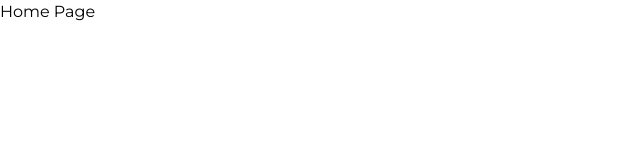
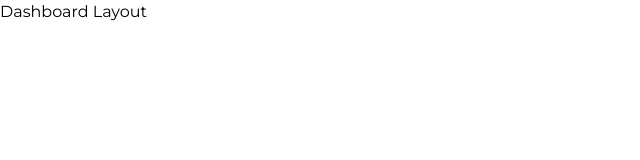
Before and after one commit to The-Team-Dream/SecureMail-Frontend, a Next.js app: page / in a window 1280 px wide. Shown: the top 160 px of the page, without its empty margins (0-640 px from the left). Built offline with nearby package versions, Linux system fonts and the light colour scheme.

Commit message:
feat: add Dashboard layout and page components

```diff
--- /dev/null
+++ b/src/app/(dashboard)/layout.tsx
@@ -0,0 +1,7 @@
+import React from "react";
+
+const DashboardLayout = () => {
+  return <div>Dashboard Layout</div>;
+};
+
+export default DashboardLayout;
--- /dev/null
+++ b/src/app/(dashboard)/page.tsx
@@ -0,0 +1,7 @@
+import React from "react";
+
+const Dashboard = () => {
+  return <div>dashboard Page</div>;
+};
+
+export default Dashboard;
--- a/src/app/page.tsx
+++ b/src/app/page.tsx
@@ -1,3 +1,5 @@
+import Dashboard from "./(dashboard)/page";
+
 export default async function Home() {
-  return <h1>Home Page</h1>;
+  return <Dashboard />;
 }
```
